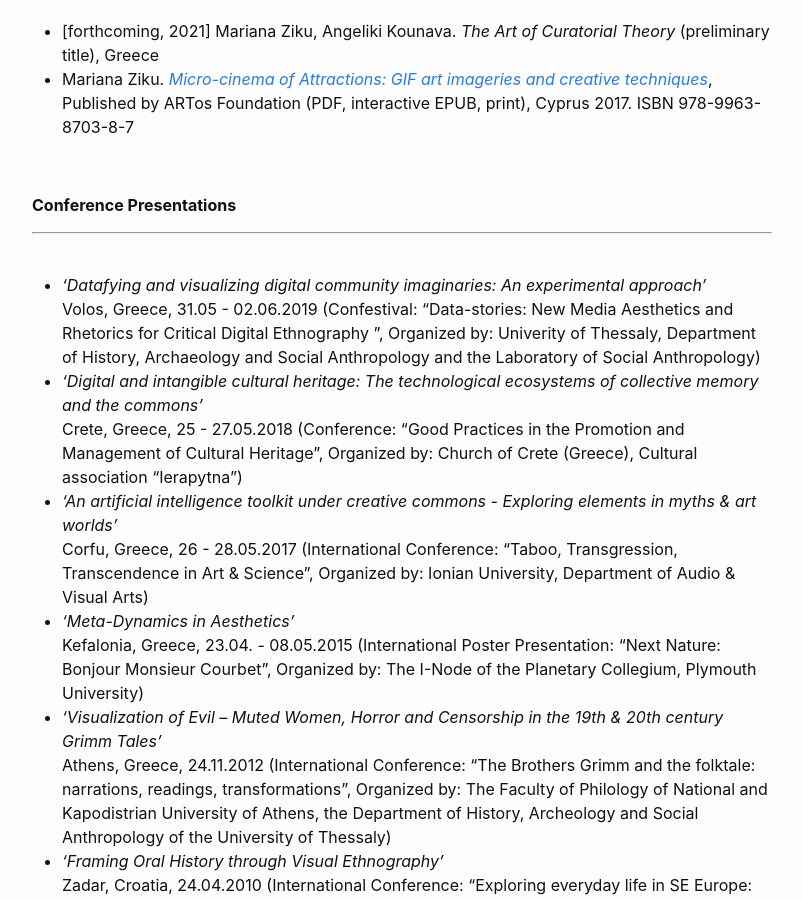
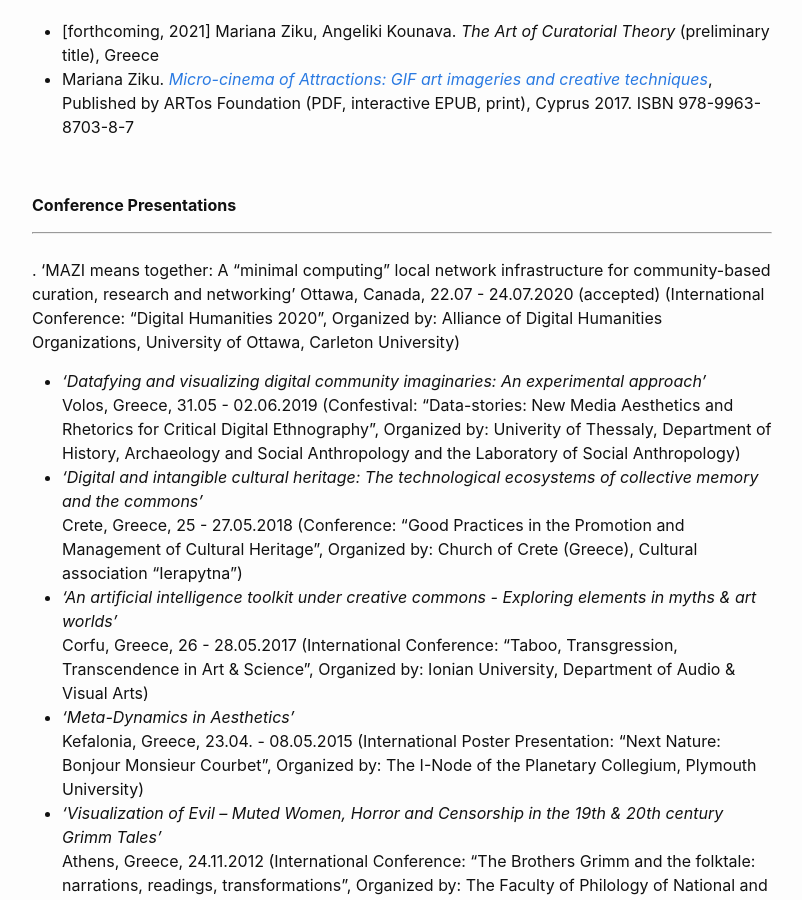
Before and after one commit to mziku/mziku.github.io, a Jekyll site: the page built from publications.md, in a window 1280 px wide and 900 px high, scrolled down 983 px. Shown: the whole window, without its empty margins (238-1040 px from the left). Built offline with Jekyll 4.4.1, drawn with Linux system fonts in a browser that asks for light colours.

Commit message:
Update publications.md

```diff
--- a/publications.md
+++ b/publications.md
@@ -45,9 +45,10 @@ Published by ARTos Foundation (PDF, interactive EPUB, print), Cyprus 2017. ISBN
 ---
 
 <br>
-
+. 'MAZI means together: A “minimal computing” local network infrastructure for community-based curation, research and networking'
+Ottawa, Canada, 22.07 - 24.07.2020 (accepted) (International Conference: "Digital Humanities 2020", Organized by: Alliance of Digital Humanities Organizations, University of Ottawa, Carleton University)
 - *'Datafying and visualizing digital community imaginaries: An experimental approach'*
-Volos, Greece, 31.05 - 02.06.2019 (Confestival: “Data-stories: New Media Aesthetics and Rhetorics for Critical Digital Ethnography ”, Organized by: Univerity of Thessaly, Department of History, Archaeology and Social Anthropology and the Laboratory of Social Anthropology)
+Volos, Greece, 31.05 - 02.06.2019 (Confestival: “Data-stories: New Media Aesthetics and Rhetorics for Critical Digital Ethnography”, Organized by: Univerity of Thessaly, Department of History, Archaeology and Social Anthropology and the Laboratory of Social Anthropology)
 - *'Digital and intangible cultural heritage: The technological ecosystems of collective memory and the commons'*
 Crete, Greece, 25 - 27.05.2018 (Conference: “Good Practices in the Promotion and Management of Cultural Heritage”, Organized by: Church of Crete (Greece), Cultural association “Ierapytna”)
 - *'An artificial intelligence toolkit under creative commons - Exploring elements in myths & art worlds'*
```
